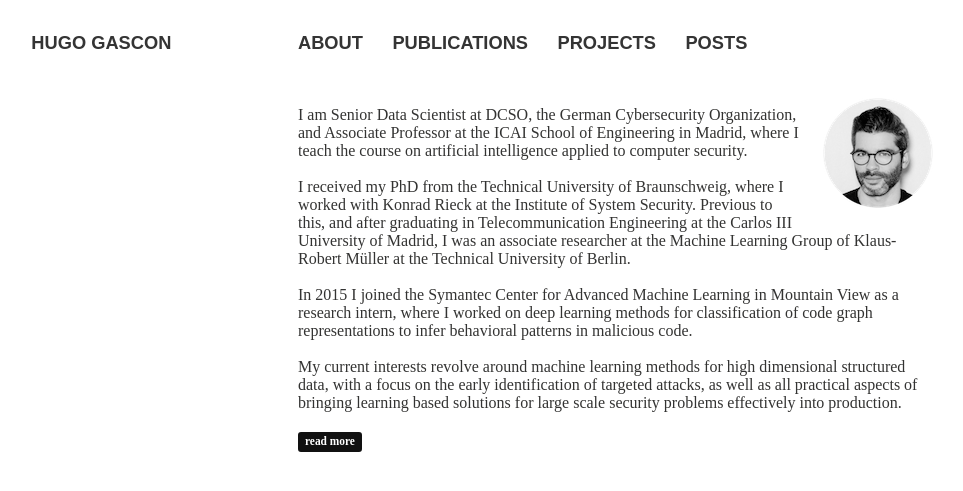
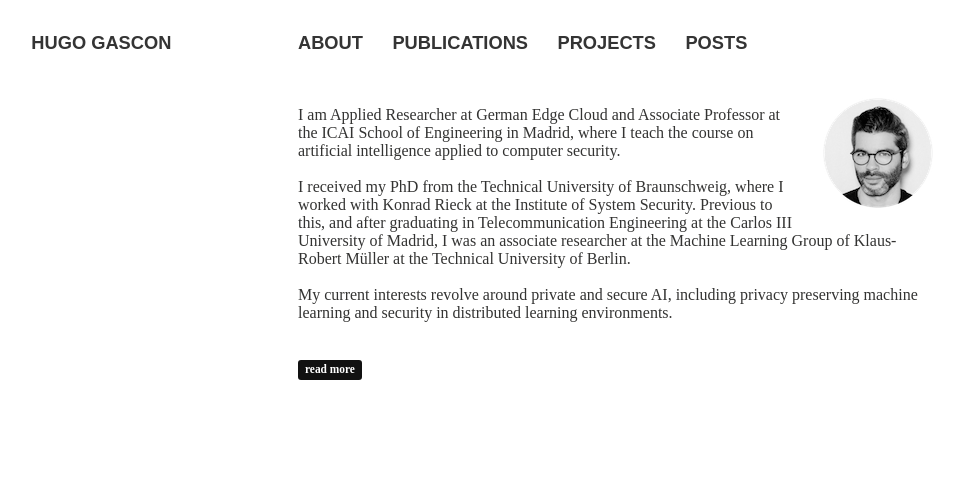
Before and after one commit to hgascon/hgascon.github.io, a Jekyll site: the page built from about/index.md, in a window 1280 px wide and 900 px high. Shown: the top 491 px of the window, without its empty margins (22-985 px from the left). Built offline with Jekyll 4.4.1, drawn with Linux system fonts in a browser that asks for light colours; nearby versions of some CDN libraries; some web fonts are replaced.

Commit message:
Update index.md

```diff
--- a/about/index.md
+++ b/about/index.md
@@ -13,9 +13,9 @@ image:
 <img class="project-img" src="../images/hg.png" style="width:110px;height:110;float:right;margin:10px 5px 20px 20px;">
 <br>
 
-I am Senior Data Scientist at DCSO, the German Cybersecurity Organization, and
-Associate Professor at the ICAI School of Engineering in Madrid, where I teach
-the course on artificial intelligence applied to computer security.
+I am Applied Researcher at German Edge Cloud and Associate Professor at the
+ICAI School of Engineering in Madrid, where I teach the course on artificial
+intelligence applied to computer security.
 <br><br>
 
 I received my PhD from the Technical University of Braunschweig, where I
@@ -25,13 +25,6 @@ University of Madrid, I was an associate researcher at the Machine Learning
 Group of Klaus-Robert Müller at the Technical University of Berlin.
 <br><br>
 
-In 2015 I joined the Symantec Center for Advanced Machine Learning in Mountain
-View as a research intern, where I worked on deep learning methods for
-classification of code graph representations to infer behavioral patterns in
-malicious code.
+My current interests revolve around private and secure AI, including privacy
+preserving machine learning and security in distributed learning environments.
 <br><br>
-
-My current interests revolve around machine learning methods for high
-dimensional structured data, with a focus on the early identification of
-targeted attacks, as well as all practical aspects of bringing learning based
-solutions for large scale security problems effectively into production.
```
